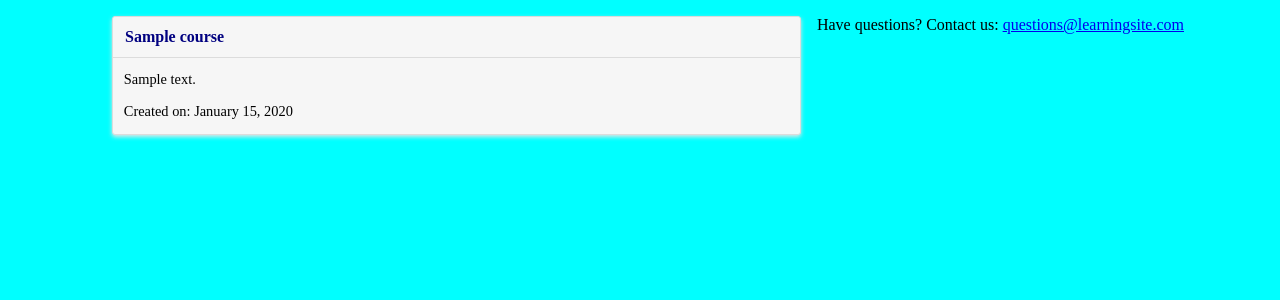
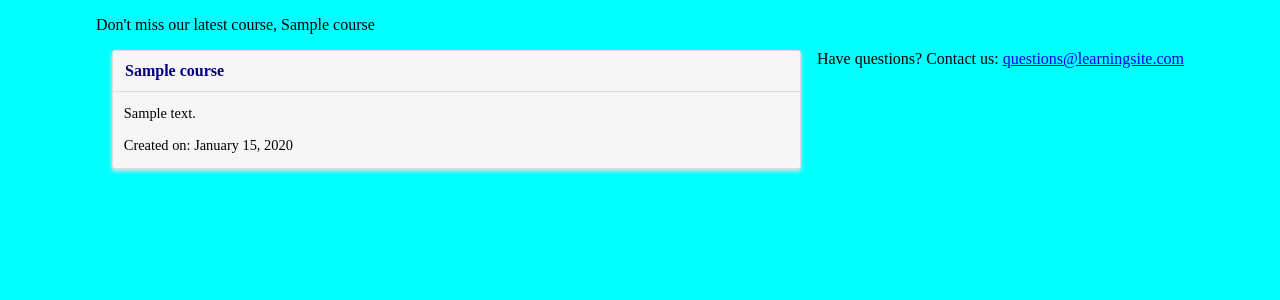
Before and after one commit to davejlin/treehouse, a Django app: page /courses/ in a window 1280 px wide. Shown: the part 90-390 px from the top of the page. Run offline with Django 3.2, Linux system fonts and the light colour scheme; tables that the repository leaves empty hold one stand-in row (values such as "Sample post").

Commit message:
Django learning site:  custom template tags course_extras.newest_course

```diff
--- /dev/null
+++ b/python/django/learning_site/courses/templatetags/course_extras.py
@@ -0,0 +1,10 @@
+from django import template
+
+from courses.models import Course
+
+register = template.Library()
+
+@register.simple_tag
+def newest_course():
+    ''' Gets the most recent courses that was added to the library '''
+    return Course.objects.latest('created_at')
--- a/python/django/learning_site/templates/layout.html
+++ b/python/django/learning_site/templates/layout.html
@@ -1,5 +1,6 @@
 <!doctype html>
 {% load static %}
+{% load course_extras %}
 <html>
     <head>
         <title>{% block title %}{% endblock %}</title>
@@ -12,6 +13,7 @@
             <a href="{% url 'hello_world' %}">Home</a>
             <a href="{% url 'courses:list' %}">Courses</a>
         </nav>
+            <p>Don't miss our latest course, {% newest_course %}</p>
         {% block content %}{% endblock %}
         </div>
     </body>
```
Also changed, not shown: python/django/learning_site/courses/templatetags/__init__.py (added).
